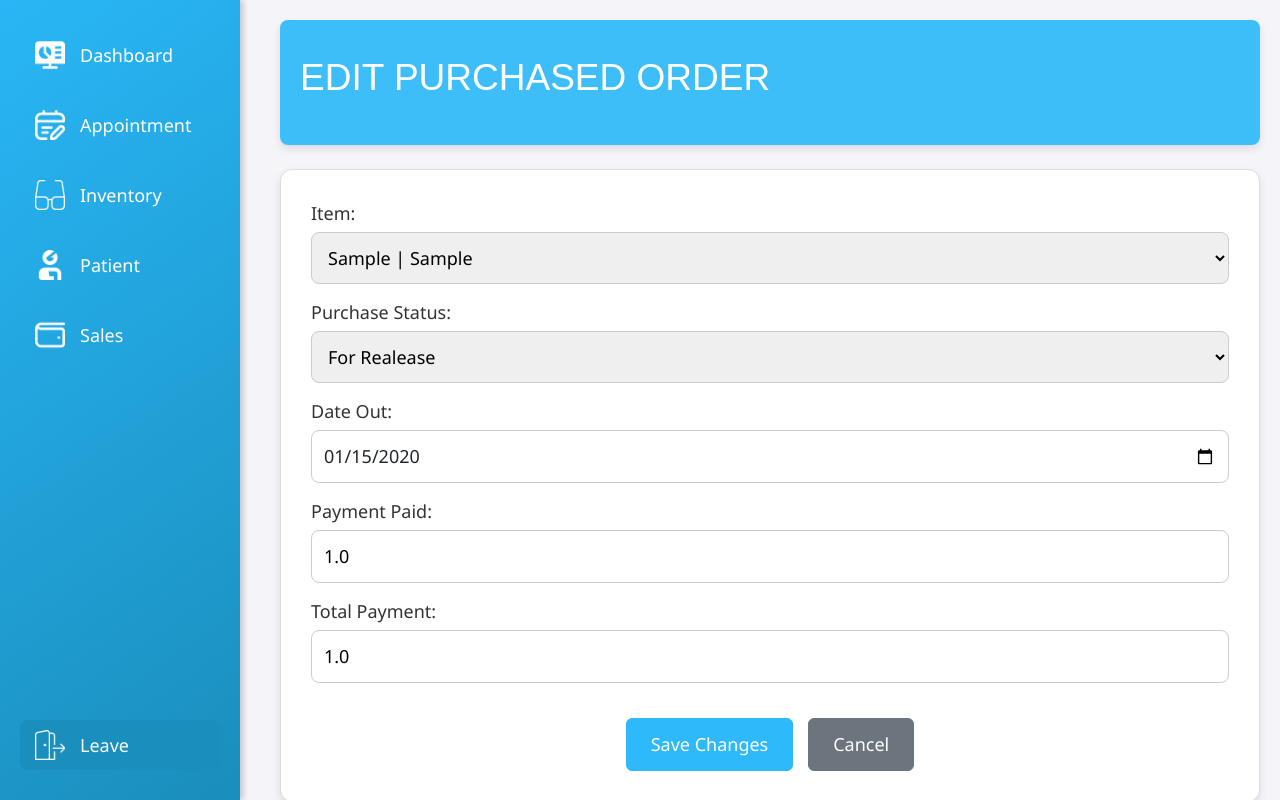
After one commit to hrly-chavez/ruiz_clinic, a Django app: page /edit-purchased-item/1/ in a window 1280 px wide. The commit adds this page. Run offline with Django 5.2, Linux system fonts and the light colour scheme; tables that the repository leaves empty hold one stand-in row (values such as "Sample post").

Commit message:
nay date out

```diff
--- a/RUIZ/settings.py
+++ b/RUIZ/settings.py
@@ -56,7 +56,9 @@ ROOT_URLCONF = 'RUIZ.urls'
 TEMPLATES = [
     {
         'BACKEND': 'django.template.backends.django.DjangoTemplates',
-        'DIRS': [],
+        'DIRS': [
+            BASE_DIR / 'templates',
+            ],
         'APP_DIRS': True,
         'OPTIONS': {
             'context_processors': [
--- a/ruiz_clinic/templates/clinic/Inventory/view_item.html
+++ b/ruiz_clinic/templates/clinic/Inventory/view_item.html
@@ -100,7 +100,7 @@
                         <tr>
                             <td>{{ detail.patient_name }}</td>
                             <td>{{ detail.pur_date_purchased }}</td>
-                            <!-- <td>{{ detail.date_out }}</td> -->
+                            <td>{{ detail.item_date_out|default:"None"|date:"M. d, Y" }}</td>
                         </tr>
                     {% endfor %}
                 </tbody>
--- /dev/null
+++ b/ruiz_clinic/templates/clinic/Patient/edit_purchased_item.html
@@ -0,0 +1,146 @@
+{% extends 'clinic/nav.html' %}
+
+{% block title %}Edit Purchased Order{% endblock %}
+{% block content %}
+<!-- Header Section -->
+<div style="padding: 20px; background-color: #2db9fae8; box-shadow: 0px 4px 8px rgba(0, 0, 0, 0.1); border-radius: 8px; height: 125px; display: flex; align-items: center; margin: 0; justify-content: space-between;">
+    <h1 style="color: #fff; font-size: 37px; font-family: 'Istok Web', sans-serif; font-weight: normal;">EDIT PURCHASED ORDER</h1>
+</div>
+
+<br>
+<!-- Form Section -->
+<div class="form-container">
+    <form method="POST">
+        {% csrf_token %}
+
+        <!-- Item Selection -->
+        <div class="form-inputs">
+            <label for="item_code">Item:</label>
+            <select name="item_code" id="item_code" required>
+                {% for item in items %}
+                    <option value="{{ item.item_code }}" {% if item.item_code == purchased_item.item_code.item_code %}selected{% endif %}>
+                        {{ item.item_brand }} | {{ item.item_model }}
+                    </option>
+                {% endfor %}
+            </select>
+        </div>
+
+        <!-- Purchase Status -->
+        <div class="form-inputs">
+            <label for="pur_stat">Purchase Status:</label>
+            <select name="pur_stat" id="pur_stat" required>
+                <option value="For Realease" {% if purchased_item.pur_stat == 'For Realease' %}selected{% endif %}>For Realease</option>
+                <option value="For follow up" {% if purchased_item.pur_stat == 'For follow up' %}selected{% endif %}>For follow up</option>
+                <option value="Done" {% if purchased_item.pur_stat == 'Done' %}selected{% endif %}>Done</option>
+            </select>
+        </div>
+         <!-- Date Out -->
+         <div class="form-inputs">
+            <label for="item_date_out">Date Out:</label>
+            <input type="date" name="item_date_out" id="item_date_out" value="{{ purchased_item.item_date_out|date:'Y-m-d' }}" class="form-control">
+        </div>
+        <!-- Payment Paid -->
+        <div class="form-inputs">
+            <label for="payment_payed">Payment Paid:</label>
+            <input type="number" name="payment_payed" id="payment_payed" step="0.01" value="{{ payment.payment_payed }}">
+        </div>
+
+        <!-- Total Payment -->
+        <div class="form-inputs">
+            <label for="payment_to_be_payed">Total Payment:</label>
+            <input type="number" name="payment_to_be_payed" id="payment_to_be_payed" step="0.01" value="{{ payment.payment_to_be_payed }}">
+        </div>
+
+        <!-- Form Buttons -->
+        <div class="form-buttons">
+            <button type="submit" class="btn btn-primary">Save Changes</button>
+            <a href="{% url 'patient' %}" class="btn btn-secondary">Cancel</a>
+
+        </div>
+    </form>
+</div>
+
+<style>
+    .header-container {
+        padding: 30px;
+        background-color: #2db9fa;
+        box-shadow: 0px 4px 8px rgba(0, 0, 0, 0.1);
+        border-top-left-radius: 8px;
+        border-top-right-radius: 8px;
+        margin: -10px -16px 20px;
+        text-align: center;
+    }
+
+    .header-title {
+        color: #fff;
+        font-size: 40px;
+        font-family: 'Istok Web', sans-serif;
+        font-weight: normal;
+        margin: 0;
+    }
+
+    .form-container {
+        padding: 30px;
+        background-color: #ffffff;
+        border: 1px solid #ddd;
+        border-radius: 12px;
+        box-shadow: 0px 4px 8px rgba(0, 0, 0, 0.1);
+    }
+
+    .form-inputs input,
+    .form-inputs select {
+        width: 100%;
+        padding: 12px;
+        margin-bottom: 15px;
+        font-size: 18px;
+        border: 1px solid #ccc;
+        border-radius: 8px;
+        box-sizing: border-box;
+    }
+
+    .form-inputs label {
+        font-size: 18px;
+        margin-bottom: 5px;
+        display: block;
+        color: #333;
+    }
+
+    .form-buttons {
+        margin-top: 20px;
+        display: flex;
+        gap: 15px;
+        justify-content: center;
+    }
+
+    .btn {
+        padding: 12px 24px;
+        font-size: 18px;
+        border-radius: 6px;
+        text-decoration: none;
+        cursor: pointer;
+        border: none;
+        transition: background-color 0.3s ease;
+    }
+
+    .btn-primary {
+        background-color: #2db9fa;
+        color: white;
+        border: 1px solid #2db9fa;
+    }
+
+    .btn-primary:hover {
+        background-color: #1a92c6;
+    }
+
+    .btn-secondary {
+        background-color: #6c757d;
+        color: white;
+        border: 1px solid #6c757d;
+    }
+
+    .btn-secondary:hover {
+        background-color: #5a6268;
+    }
+</style>
+
+{% endblock %}
--- a/ruiz_clinic/urls.py
+++ b/ruiz_clinic/urls.py
@@ -12,12 +12,6 @@ urlpatterns = [
     path('forgot-password/', views.forgot_password, name='forgot_password'),
     path('verify-reset-otp/', views.verify_reset_otp, name='verify_reset_otp'),
     path('reset-password/', views.reset_password, name='reset_password'),
-    # path("forgotpass/", views.forgotpass, name="forgotpass"),
-    # path('check-phone/', views.check_phone, name='check_phone'),
-    # path('check-phone-number/', views.check_phone_number, name='check_phone_number'),
-    # path('send-otp/', views.send_otp, name='send_otp'),
-    # path('verify-otp/', views.verify_otp, name='verify_otp'),
-    # path('changepass/', views.changepass, name="changepass"),
 #______________________________DASHBOARD_______________________________
 
     path("dashboard/", views.dashboard, name="dashboard"),
@@ -32,8 +26,7 @@ urlpatterns = [
     path('appointment/edit/', views.edit_appointment, name='edit_appointment'),
     path('delete_appointment/', views.delete_appointment, name='delete_appointment'),
     path('check_and_update_appointments/', views.check_and_update_appointments, name='check_and_update_appointments'),  # ✅ Add this line
-    # path('edit_appointment/<int:appointment_id>/', views.edit_appointment, name='edit_appointment'),
-    # path('get-appointments/', views.get_appointments, name='get-appointments'),
+
 #______________________________PATIENT_______________________________
 
     path("patient/", views.patient, name="patient"),
@@ -43,15 +36,18 @@ urlpatterns = [
     path('delete_patient/<int:patient_id>/', views.delete_patient, name='delete_patient'),
     path('item_search/', views.item_search, name='item_search'),
     path('item-price/', views.item_price, name='item_price'),
+    path('edit-purchased-item/<int:purchase_id>/', views.edit_purchased_item, name='edit_purchased_item'),
+    path('delete_purchased_item/<int:pur_id>/', views.delete_purchased_item, name='delete_purchased_item'),
+
 #______________________________SALES_______________________________
 
     path("sales/", views.sales, name='sales'),
 
 #______________________________Inventory_______________________________
 
-     path("inventory/", views.inventory, name='inventory'),
-     path("add_item/", views.add_item, name='add_item'),
-     path('delete_item/<int:item_id>/', views.delete_item, name='delete_item'),
-     path('view_item/<int:item_id>/', views.view_item, name='view_item'),
-     path('edit_item/<int:item_id>/', views.edit_item, name='edit_item'),
+    path("inventory/", views.inventory, name='inventory'),
+    path("add_item/", views.add_item, name='add_item'),
+    path('delete_item/<int:item_id>/', views.delete_item, name='delete_item'),
+    path('view_item/<int:item_id>/', views.view_item, name='view_item'),
+    path('edit_item/<int:item_id>/', views.edit_item, name='edit_item'),
 ]
--- a/ruiz_clinic/views.py
+++ b/ruiz_clinic/views.py
@@ -1,11 +1,11 @@
 from django.shortcuts import render,redirect, get_object_or_404
 from .forms import *
 from datetime import datetime, timedelta
-from django.http import HttpResponse, JsonResponse,Http404
+from django.http import HttpResponse, JsonResponse,Http404 ,HttpResponseRedirect
 from django.urls import reverse
 from django.views.decorators.csrf import csrf_exempt
 from django.contrib import messages
-from django.db.models import Q
+from django.db.models import Q, Prefetch
 import matplotlib
 matplotlib.use('Agg')
 from wordcloud import WordCloud
@@ -15,114 +15,20 @@ import json
 import random
 import requests
 from django.conf import settings
-from django.http import HttpResponseRedirect
+
 from django.utils.timezone import localtime, now, make_aware, is_aware, localdate
 from pytz import timezone
 import smtplib
 from email.mime.text import MIMEText
+
 PH_TZ = timezone("Asia/Manila")
 
 
-# # Infobip Configuration
-# INFOBIP_BASE_URL = "https://xkm5e3.api.infobip.com"  # Replace with your Infobip base URL
-# INFOBIP_API_KEY = "ef6357427130c5f5399221a21b70144c-faf48786-0b9b-48f3-bc9f-7a675623c093"  # Replace with your Infobip API key
-# SENDER_ID = "RuizClinic"  # Replace with your sender ID (optional)
 
-# def send_otp(request):
-#     if request.method == 'GET':
-#         phone = request.GET.get('phone', '')
-#         if Account.objects.filter(account_contact=phone).exists():
-#             # Generate a 6-digit OTP
-#             otp = random.randint(100000, 999999)
-
-#             # Infobip SMS API payload
-#             url = f"{INFOBIP_BASE_URL}/sms/2/text/advanced"
-#             headers = {
-#                 "Authorization": f"App {INFOBIP_API_KEY}",
-#                 "Content-Type": "application/json"
-#             }
-#             payload = {
-#                 "messages": [
-#                     {
-#                         "from": SENDER_ID,
-#                         "destinations": [{"to": f"+63{phone[1:]}"}],  # Ensure correct E.164 format
-#                         "text": f"Your OTP is: {otp}"
-#                     }
-#                 ]
-#             }
-
-#             # Send SMS via Infobip
-#             try:
-#                 response = requests.post(url, json=payload, headers=headers)
-#                 response_data = response.json()
-#                 if response.status_code == 200:
-#                     # For debugging, log OTP; in production, store it securely
-#                     print(f"OTP for {phone}: {otp}")
-#                     # Optionally store OTP in the session or database for verification
-#                     request.session['otp'] = otp
-#                     request.session['otp_phone'] = phone
-#                     return JsonResponse({'success': True, 'otp': otp})
-#                 else:
-#                     return JsonResponse({'success': False, 'error': response_data.get('message', 'Failed to send OTP')})
-#             except requests.RequestException as e:
-#                 return JsonResponse({'success': False, 'error': str(e)})
-#         else:
-#             return JsonResponse({'success': False, 'error': 'Phone number not found'})
-
-# def verify_otp(request):
-#     if request.method == 'POST':
-#         phone = request.POST.get('phone')
-#         otp = request.POST.get('otp')
-
-#         # Retrieve the OTP and phone number stored in the session
-#         stored_otp = request.session.get('otp')
-#         stored_phone = request.session.get('otp_phone')
-
-#         # Validate OTP and phone number
-#         if stored_otp and stored_phone and stored_phone == phone and str(stored_otp) == otp:
-#             return JsonResponse({'valid': True})
-#         else:
-#             return JsonResponse({'valid': False, 'error': 'Invalid OTP or phone number'})
-
-
-# def changepass(request):
-#     return render(request, 'clinic/Signup/changepass.html')
 
 #_____________________________________Signup_____________________________________________________________
 
-# Store OTPs temporarily (use session for better security)
-# OTP_STORAGE = {}
 
-# # Function to generate OTP
-# def generate_otp():
-#     otp = str(random.randint(100000, 999999))
-#     print(f"Generated OTP: {otp}")  # Debugging
-#     return otp
-
-# def send_otp_email(email, otp):
-#     sender_email = "carataojoegie@gmail.com"  # Replace with your Gmail
-#     sender_password = "svdd pqan vcbh tagf"  # Use the App Password you generated
-#     subject = "Your OTP Code"
-#     body = f"Your OTP code is {otp}. Please enter it to verify your account."
-
-#     msg = MIMEText(body)
-#     msg['Subject'] = subject
-#     msg['From'] = sender_email
-#     msg['To'] = email
-
-#     try:
-#         print(f"Sending OTP to {email}...")  # Debugging
-#         server = smtplib.SMTP("smtp.gmail.com", 587)
-#         server.starttls()
-#         server.login(sender_email, sender_password)
-#         server.sendmail(sender_email, email, msg.as_string())
-#         server.quit()
-#         print(f"OTP email sent to {email} successfully!")  # Debugging
-#     except Exception as e:
-#         print(f"Error sending email: {e}")  # Debugging
-
-# # Test the function
-# send_otp_email("caratao@gmail.com", "123456")  # Replace with your email for testing
 
 # Temporary storage for OTPs (consider using a session for better security)
 RESET_OTP_STORAGE = {}
@@ -248,28 +154,6 @@ def verify_otp(request):
 
     return render(request, 'clinic/Signup/verify_otp.html')
 
-# def forgotpass(request):
-#     if request.method == 'POST':
-#         phone = request.POST.get('phone')
-
-#         # Check if the phone number exists in the Account model
-#         try:
-#             account = Account.objects.get(account_contact=phone)
-#             messages.success(request, "Phone number matches our records. You will receive a password reset link.")
-#             message_type = 'success'  # Success message type
-#         except Account.DoesNotExist:
-#             messages.error(request, "Phone number does not match our records. Please try again.")
-#             message_type = 'error'  # Error message type
-
-#         return render(request, 'clinic/Signup/forgotpass.html', {'message_type': message_type})
-
-#     return render(request, 'clinic/Signup/forgotpass.html')
-
-# def check_phone_number(request):
-#     if request.method == 'GET':
-#         phone = request.GET.get('phone', '')
-#         exists = Account.objects.filter(account_contact=phone).exists()
-#         return JsonResponse({'exists': exists})
 #______________________________________LOGIN___________________________________________________________
 @csrf_exempt
 def login(request):
@@ -676,6 +560,8 @@ def delete_item(request, item_id):
         return redirect('inventory')
     return redirect('inventory')
 
+
+
 def view_item(request, item_id):
     # Fetch the item by its ID
     item = get_object_or_404(Item, pk=item_id)
@@ -687,10 +573,10 @@ def view_item(request, item_id):
     patient_details = []
     for purchased_item in purchased_items:
         patient_name = f"{purchased_item.patient_id.patient_fname} {purchased_item.patient_id.patient_lname}"
-        date_out = item.item_date_out  # Assuming item date_out should be shown for all purchased items
+        item_date_out = purchased_item.item_date_out  # Correctly fetch `item_date_out`
         patient_details.append({
             'patient_name': patient_name,
-            'date_out': date_out,
+            'item_date_out': item_date_out,  # Use the correct key
             'pur_date_purchased': purchased_item.pur_date_purchased,
         })
 
@@ -702,6 +588,7 @@ def view_item(request, item_id):
 
     return render(request, 'clinic/Inventory/view_item.html', context)
 
+
 #_________________________________________PATIENT________________________________________________________
 
 def patient(request):
@@ -709,8 +596,19 @@ def patient(request):
     return render(request, 'clinic/Patient/patient.html', {'patients': patients})
 
 def patient_detail(request, patient_id):
-    # Use patient_id instead of id in the query
-    patient = get_object_or_404(Patient, patient_id=patient_id)  # Use patient_id here
+    # Fetch the patient object with related purchased items and their associated details
+    patient = get_object_or_404(
+        Patient.objects.prefetch_related(
+            Prefetch(
+                'purchased_item_set',  # Related name for Purchased_Item
+                queryset=Purchased_Item.objects.select_related(
+                    'item_code',  # Fetch related Item for brand and model
+                    'payment_id'  # Fetch related Payment for payment details
+                )
+            )
+        ),
+        patient_id=patient_id
+    )
 
     # Create the form, passing the patient to pre-fill the patient_id field
     form = PurchasedItemForm(request.POST or None, patient=patient)
@@ -720,7 +618,10 @@ def patient_detail(request, patient_id):
         # Redirect to a success page or handle the success case
         return redirect('success_url')  # Replace with actual success URL
 
-    return render(request, 'clinic/Patient/patient_detail.html', {'patient': patient, 'form': form})
+    return render(request, 'clinic/Patient/patient_detail.html', {
+        'patient': patient,
+        'form': form
+    })
 
 def add_patient(request):
     if request.method == 'POST':
@@ -772,9 +673,11 @@ def add_purchased_item(request, patient_id):
             purchased_item.patient_id = patient
             purchased_item.save()
 
-            # Update the 'date out' field for the purchased item
-            item.date_out = now()  # Assuming you have a field date_out
-            item.save()
+            # Check payment terms and update purchase status (pur_stat)
+            if payment.payment_terms in ['Deposit', 'Fully Paid']:
+                purchased_item.pur_stat = 'For Release'
+            elif payment.payment_terms == 'Installment':
+                purchased_item.pur_stat = 'For follow up'
 
             messages.success(request, "Item and payment added successfully!")
             return redirect('patient_detail', patient_id=patient_id)
@@ -804,7 +707,7 @@ def item_search(request):
         for item in items
     ]
     return JsonResponse({'items': results})
-
+#kuyog sa item search
 def item_price(request):
     item_id = request.GET.get('item_id')
     try:
@@ -813,8 +716,61 @@ def item_price(request):
     except Item.DoesNotExist:
         return JsonResponse({'error': 'Item not found'}, status=404)
 
-def second_sample():
-    pass
+def edit_purchased_item(request, purchase_id):
+    # Fetch the purchased item
+    purchased_item = get_object_or_404(Purchased_Item, pk=purchase_id)
+
+    if request.method == 'POST':
+        # Update fields based on POST data
+        item_id = request.POST.get('item_code')
+        pur_stat = request.POST.get('pur_stat')
+        payment_payed = request.POST.get('payment_payed')
+        payment_to_be_payed = request.POST.get('payment_to_be_payed')
+        item_date_out = request.POST.get('item_date_out')
+
+        # Update Purchased_Item fields
+        purchased_item.item_code = Item.objects.get(pk=item_id) if item_id else None
+        purchased_item.pur_stat = pur_stat
+
+        # Handle the 'item_date_out' field if provided
+        if item_date_out:
+            purchased_item.item_date_out = item_date_out
+
+        # Update Payment fields
+        payment = purchased_item.payment_id
+        if payment:
+            payment.payment_payed = payment_payed
+            payment.payment_to_be_payed = payment_to_be_payed
+            payment.save()
+
+        # Save Purchased_Item changes
+        purchased_item.save()
+
+        return redirect('patient_detail', patient_id=purchased_item.patient_id.patient_id)
+
+    # Fetch all items for the dropdown
+    items = Item.objects.all()
+    return render(request, 'clinic/Patient/edit_purchased_item.html', {
+        'purchased_item': purchased_item,
+        'items': items,
+        'payment': purchased_item.payment_id,
+    })
+
+
+def delete_purchased_item(request, pur_id):
+    # Retrieve the purchased item by pur_id
+    purchased_item = get_object_or_404(Purchased_Item, pur_id=pur_id)
+
+    # Delete the purchased item
+    purchased_item.delete()
+
+    # Display a success message
+    messages.success(request, "Purchased item deleted successfully.")
+
+    # Redirect to the patient details page or purchased items list
+    return redirect('patient_detail', patient_id=purchased_item.patient_id.patient_id)
+
+
 #_____________________________________SALES__________________________________________________________
 def sales(request):
     return render(request, 'clinic/Sales/sales.html')
```
Also changed, not shown: ruiz_clinic/forms.py (+7 -30 lines), ruiz_clinic/models.py (+8 -7 lines), ruiz_clinic/templates/clinic/Patient/patient_bought.html (+10 -5 lines), ruiz_clinic/templates/clinic/Patient/patient_detail.html (+21 -6 lines), ruiz_clinic/migrations/0029_merge_20250118_2048.py (added), ruiz_clinic/migrations/0030_alter_purchased_item_patient_id_and_more.py (added), ruiz_clinic/migrations/0031_alter_purchased_item_pur_stat.py (added), ruiz_clinic/migrations/0032_alter_payment_payment_terms.py (added), ruiz_clinic/migrations/0033_alter_purchased_item_pur_stat.py (added), ruiz_clinic/migrations/0034_remove_item_item_date_out_and_more.py (added).
